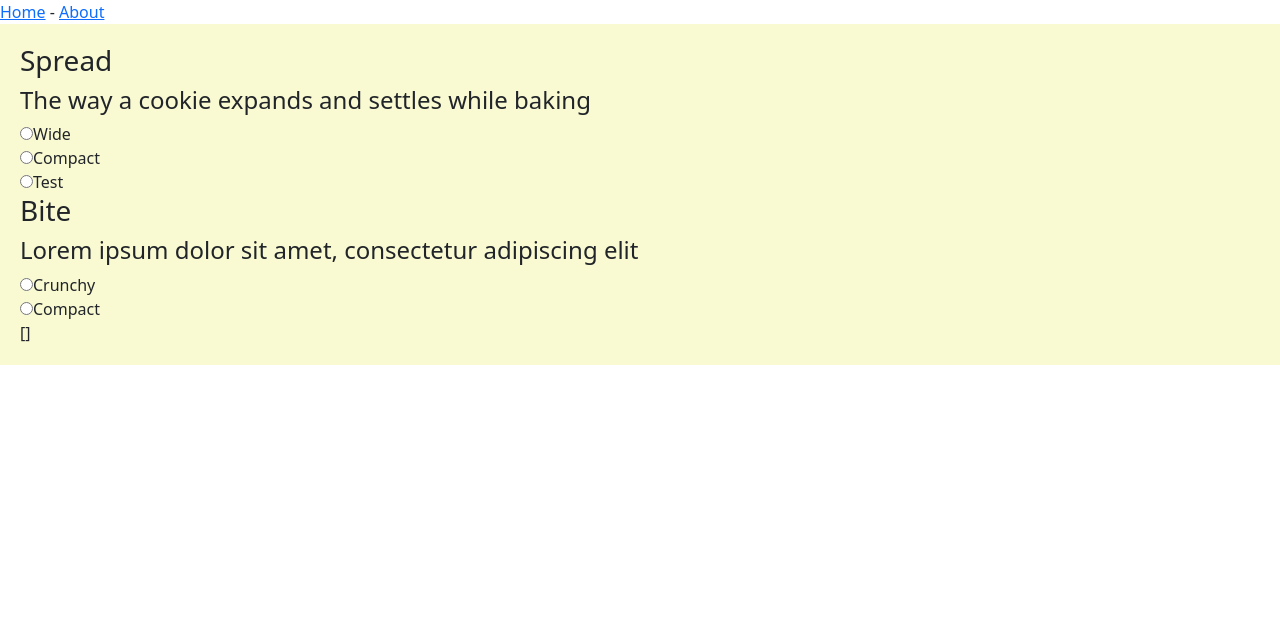
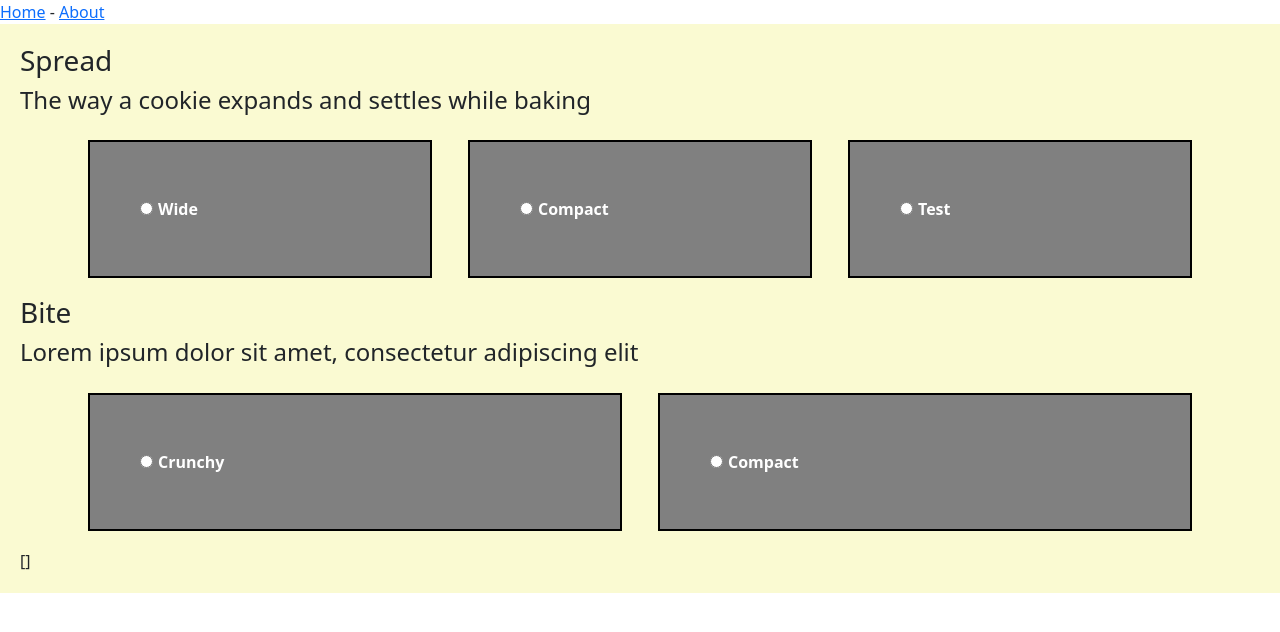
Before and after one commit to rosieett/theCookieEffect, a Vue app: page / in a window 1280 px wide. Shown: the top 632 px of the page. Built offline with nearby package versions, Linux system fonts and the light colour scheme.

Commit message:
radio buttons

```diff
--- a/src/views/Home.vue
+++ b/src/views/Home.vue
@@ -1,14 +1,10 @@
 <template>
 <div class="home">
-
     <!-- <hello-world /> -->
-
-    <div id ="form">
-
+    <!-- <div id="form">
         <div v-for="(category, index) in categories">
             <h3>{{ category.name }}</h3>
             <h4>{{ category.description }}</h4>
-
             <div v-for="option in category.options">
                 <input type="radio" :name="category.id" id="one" v-bind:value="option.value" v-model="results[index]">
                 <label for="one">{{ option.label }}</label>
@@ -16,29 +12,44 @@
         </div>
     </div>
 
-      {{ results }}
-      {{ biteResult }}
+    {{ results }} {{ biteResult }} -->
+
+    <div id="form">
+        <div v-for="(category, index) in categories">
+            <h3>{{ category.name }}</h3>
+            <h4>{{ category.description }}</h4>
+
+            <b-container class="bv-example-row">
+                <b-row>
+                    <b-col class="this" v-for="option in category.options">
+
+                        <input type="radio" :name="category.id" id="one" v-bind:value="option.value" v-model="results[index]">
+                        <label for="one" class="radiobtn">{{ option.label }} </label>
+                    </b-col>
+                </b-row>
+            </b-container>
+
+        </div>
     </div>
 
+    {{ results }} {{ biteResult }}
 
+</div>
 </div>
 </template>
 
 <script>
 // @ is an alias to /src
 import HelloWorld from '@/components/HelloWorld.vue'
-
 export default {
     name: 'Home',
-  data () {
+    data() {
         return {
-      categories: [
-        {
+            categories: [{
                     name: 'Spread',
                     id: 'spread',
                     description: 'The way a cookie expands and settles while baking',
-          options: [
-            {
+                    options: [{
                             label: "Wide",
                             value: "Wide",
                             imgUrl: "cookieproject/src/components/HelloWorld.vue"
@@ -60,8 +71,7 @@ export default {
                     id: 'bite',
                     description: 'Lorem ipsum dolor sit amet, consectetur adipiscing elit',
                     imgUrl: "",
-          options: [
-            {
+                    options: [{
                             label: "Crunchy",
                             value: "Crunchy",
                             imgUrl: ""
@@ -74,25 +84,22 @@ export default {
                     ],
                 },
             ],
-      results: [
-
-      ]
+            results: []
         }
     },
     computed: {
-    biteResult(){
+        biteResult() {
             return this.results[1]
         }
     },
-  methods:{
-    onDeleteLastItem(){
+    methods: {
+        onDeleteLastItem() {
             this.exampleList.pop();
         }
     },
     components: {
         HelloWorld
     },
-
 };
 </script>
 
@@ -102,7 +109,28 @@ export default {
     padding: 20px;
 }
 
-.home .hello{
+.home .hello {
     background-color: darkgray;
 }
+
+.this {
+    outline: solid 2px black;
+    padding: 50px;
+    margin: 20px;
+    background-color: gray
+}
+
+/* input[type="radio"] {
+      display: none;
+    position: absolute;
+    width: 100%;
+  appearance: none;
+} */
+
+
+.radiobtn{
+  font-weight: 800;
+  color: white;
+  padding: 5px
+}
 </style>
```
Lines whose indentation alone changed are shown as unchanged.
